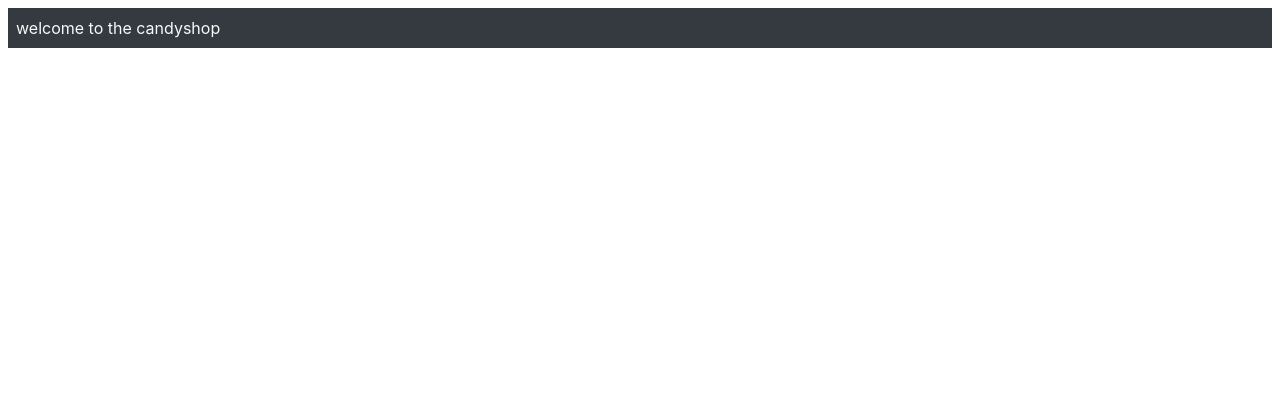
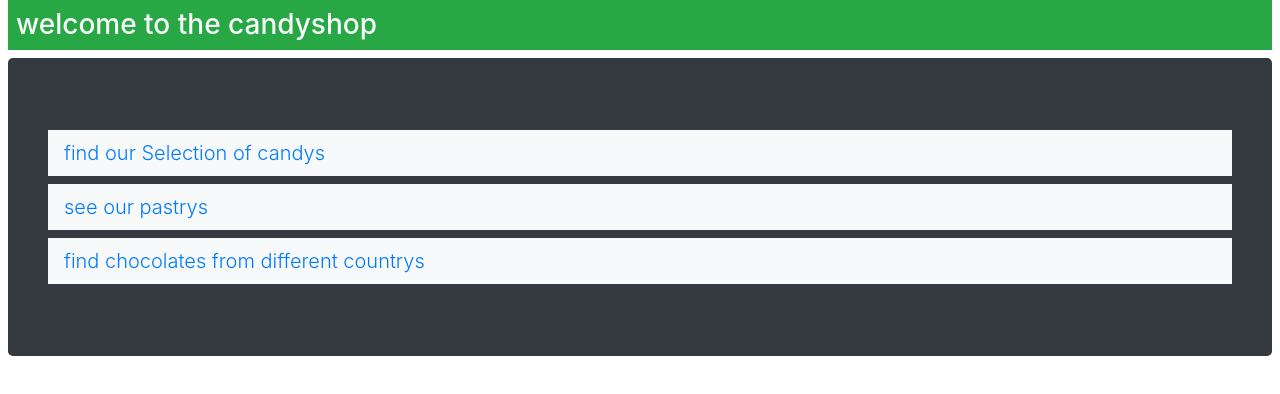
Before and after one commit to jensso/candyshop, a React (Create React App) app: page / in a window 1280 px wide. Shown: the top 394 px of the page. Built offline with nearby package versions, Linux system fonts and the light colour scheme.

Commit message:
basic routing added

```diff
--- a/src/components/App.js
+++ b/src/components/App.js
@@ -1,17 +1,23 @@
 import React from 'react';
 // import './App.css';
 import { BrowserRouter, NavLink, Route, Redirect, Switch } from 'react-router-dom';
+import { Candys } from './Candys.js';
+import { Chocolades } from './Chocolades.js';
+import { Pastrys } from './Pastrys.js';
+import { Home } from './Home.js';
+
 
 export class App extends React.Component {
   render() {
     return (
       <BrowserRouter>
         <>
-        <Route  path='/' render={()=> <p className="bg-dark text-light m-2 p-2">welcome to the candyshop</p>}/>
+        <Route path='/' render={()=><h3 className="title bg-success text-light mx-2 p-2">welcome to the candyshop</h3>}/>
+        <Route exact path='/' render={()=> <Home />}/>
         <Switch>
-          <Route path='/candys' render={()=> <p>category of candys</p>}/>
-          <Route path='/chocolades' render={()=> <p>category of chocolades</p>}/>
-          <Route path='/pastrys' render={()=> <p>category of pastrys</p>}/>
+          <Route path='/candys' render={()=> <Candys />}/>
+          <Route path='/chocolades' render={()=> <Chocolades />}/>
+          <Route path='/pastrys' render={()=> <Pastrys />}/>
         </Switch>
         </>
       </BrowserRouter>
--- /dev/null
+++ b/src/components/Candys.js
@@ -0,0 +1,18 @@
+import React from 'react';
+import { BrowserRouter, NavLink, Route, Redirect, Switch } from 'react-router-dom';
+
+
+export class Candys extends React.Component {
+  render() {
+
+    return(
+      <>
+      <div className="container">
+        <Route  path="/candys" render={()=> <p>select bonbons here</p>}/>
+        <Route path="/candys" render={()=> <p>select liquores here</p>}/>
+        <Route path="/candys" render={()=> <p>select pralines here</p>}/>
+      </div>
+      </>
+    )
+  }
+}
--- /dev/null
+++ b/src/components/Chocolades.js
@@ -0,0 +1,17 @@
+import React from 'react';
+import { BrowserRouter, NavLink, Route, Redirect, Switch } from 'react-router-dom';
+
+export class Chocolades extends React.Component {
+  render() {
+
+    return(
+      <>
+      <div className="container">
+        <Route  path="/chocolades" render={()=> <p>select danish choco</p>}/>
+        <Route path="/chocolades" render={()=> <p>select english choco</p>}/>
+        <Route path="/chocolades" render={()=> <p>select swiss choco</p>}/>
+      </div>
+      </>
+    )
+  }
+}
--- /dev/null
+++ b/src/components/Home.js
@@ -0,0 +1,17 @@
+import React from 'react';
+import { BrowserRouter, NavLink, Route, Redirect, Switch } from 'react-router-dom';
+
+export class Home extends React.Component {
+  render() {
+    return(
+        <>
+        <div className="jumbotron bg-dark mx-2">
+          <NavLink className="m-2 nav-link lead bg-light" to="/candys">find our Selection of candys</NavLink>
+          <NavLink className="m-2 nav-link lead bg-light" to="/pastrys">see our pastrys</NavLink>
+          <NavLink className="m-2 nav-link lead bg-light" to="/chocolades">find chocolates from different countrys</NavLink>
+        </div>
+        </>
+
+    )
+  }
+}
--- /dev/null
+++ b/src/components/Pastrys.js
@@ -0,0 +1,17 @@
+import React from 'react';
+import { BrowserRouter, NavLink, Route, Redirect, Switch } from 'react-router-dom';
+
+export class Pastrys extends React.Component {
+  render() {
+
+    return(
+      <>
+      <div className="container">
+        <Route path="/pastrys" render={()=> <p>select sweet pastrys</p>}/>
+        <Route path="/pastrys" render={()=> <p>select sweeter pastrys</p>}/>
+        <Route path="/pastrys" render={()=> <p>select sweetest pastrys</p>}/>
+      </div>
+      </>
+    )
+  }
+}
```
Also changed, not shown: src/logo.svg (deleted).
